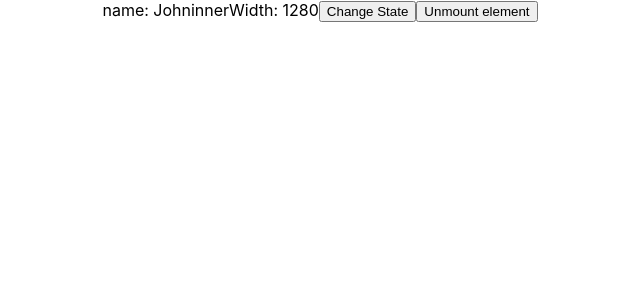
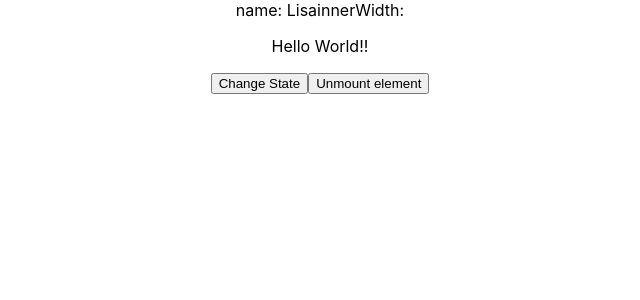
Before and after one commit to Shirly-D/react-proj, a React (Create React App) app: page / in a window 1280 px wide. Shown: the top 300 px of the page, without its empty margins (320-960 px from the left). Built offline with nearby package versions, Linux system fonts and the light colour scheme.

Commit message:
new updated react lifecycle

```diff
--- a/src/App.js
+++ b/src/App.js
@@ -7,43 +7,41 @@ class App extends Component {
   constructor() {
     super();
     this.state = {
-      name: "John"
+      name: "John",
+      show: true
     }
     console.log("constructor");
   }
 
-  componentWillMount() {
-    if(window.innerWidth > 500) {
-      this.setState(
-        {innerWidth: window.innerWidth}
-      )
-    }
-    console.log("Component will mount");
+  // componentWillMount() {
+  //   if(window.innerWidth > 500) {
+  //     this.setState(
+  //       {innerWidth: window.innerWidth}
+  //     )
+  //   }
+  //   console.log("Component will mount");
+  // }
+
+  static getDerivedStateFromProps(props, state) {
+    return {name: props.fname}
   }
 
   componentDidMount() {
     console.log("Component did mount");
   }
 
-  componentWillReceiveProps() {
-    console.log("component will receive props");
-  }
-
-  shouldComponentUpdate(nextProps, nextState) {
+  shouldComponentUpdate() {
     console.log("should component update");
     return true;
   }
 
-  componentWillUpdate() {
-    console.log("component will update");
+  getSnapshotBeforeUpdate(prevProps, prevState) {
+    document.querySelector('.div1').innerHTML = `Before name updated: ${prevState.name}`;
   }
 
-  componentDidUpdate(prevProps, presState) {
-    console.log("component did update",prevProps, presState);
-  }
-
-  componentWillUnmount() {
-    console.log("Component will unmount");
+  componentDidUpdate() {
+    console.log("component did update");
+    document.querySelector('.div2').innerHTML = `After name updated : ${this.state.name}`;
   }
 
   changeState() {
@@ -52,27 +50,46 @@ class App extends Component {
 
   unmountEle() {
     this.setState(
-      {name: "Robert"}
+      {show: false}
     );
   }
 
   render() {
     console.log("render");
-    if(this.state.name === "Robert") {
-      return (<div/>);
-    }
+    let display;
+    if(this.state.show) {
+      display = <Child/>;
+    };
     return (
       <div className= "App">
         name: {this.state.name}
         innerWidth: {this.state.innerWidth}
+        <div>
+          <p className="div1"></p>
+          <p className="div2"></p>
+        </div>
+        {display}
+        <div>
         <button onClick={this.changeState.bind(this)}>Change State</button>
         <button onClick={this.unmountEle.bind(this)}>Unmount element</button>
+        </div>
       </div>
     );
 
   }
 }
 
+class Child extends React.Component {
+  componentWillUnmount() {
+    console.log("Component will unmount");
+  }
+  render() {
+    return (
+      <p>Hello World!!</p>
+    )
+  }
+}
+
 
 
 export default App;
--- a/src/index.js
+++ b/src/index.js
@@ -6,7 +6,7 @@ import reportWebVitals from './reportWebVitals';
 
 ReactDOM.render(
   <React.StrictMode>
-    <App />
+    <App fname="Lisa"/>
   </React.StrictMode>,
   document.getElementById('root')
 );
```
